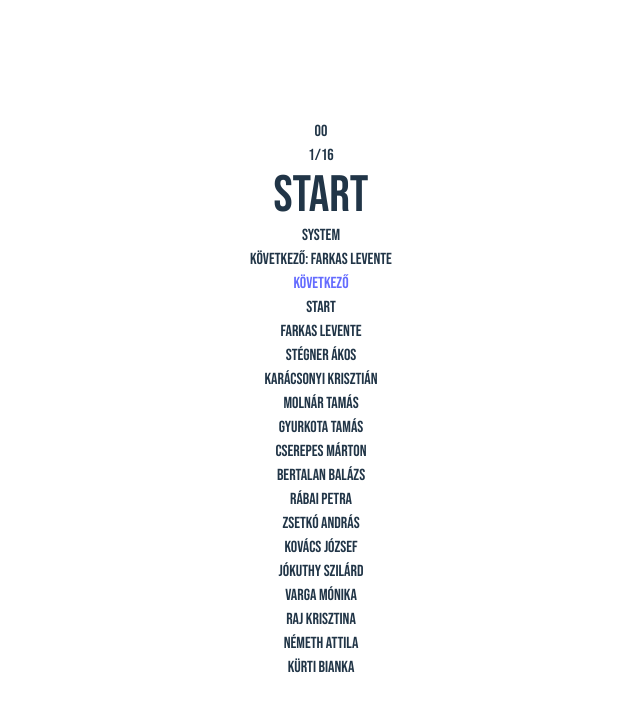
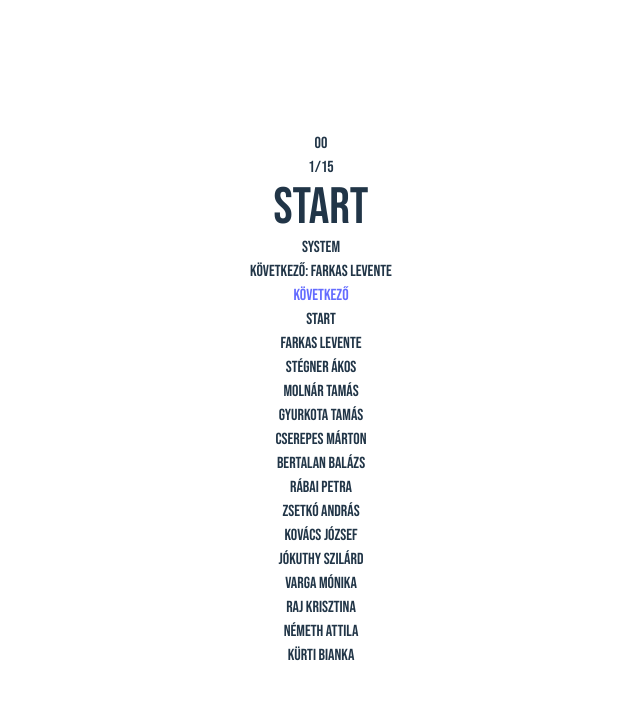
Before and after one commit to Sokamoka/su-order-of-people, a Vue app: page / in a window 1280 px wide. Shown: the top 710 px of the page, without its empty margins (319-959 px from the left). Built offline with nearby package versions, Linux system fonts and the light colour scheme.

Commit message:
Update list (remove Krisz)

```diff
--- a/src/constants.js
+++ b/src/constants.js
@@ -11,10 +11,6 @@ export const NAMES = [
   },
   {
     name: "Stégner Ákos",
-    stack: "Frontend",
-  },
-  {
-    name: "Karácsonyi Krisztián",
     stack: "Frontend",
   },
   {
```
